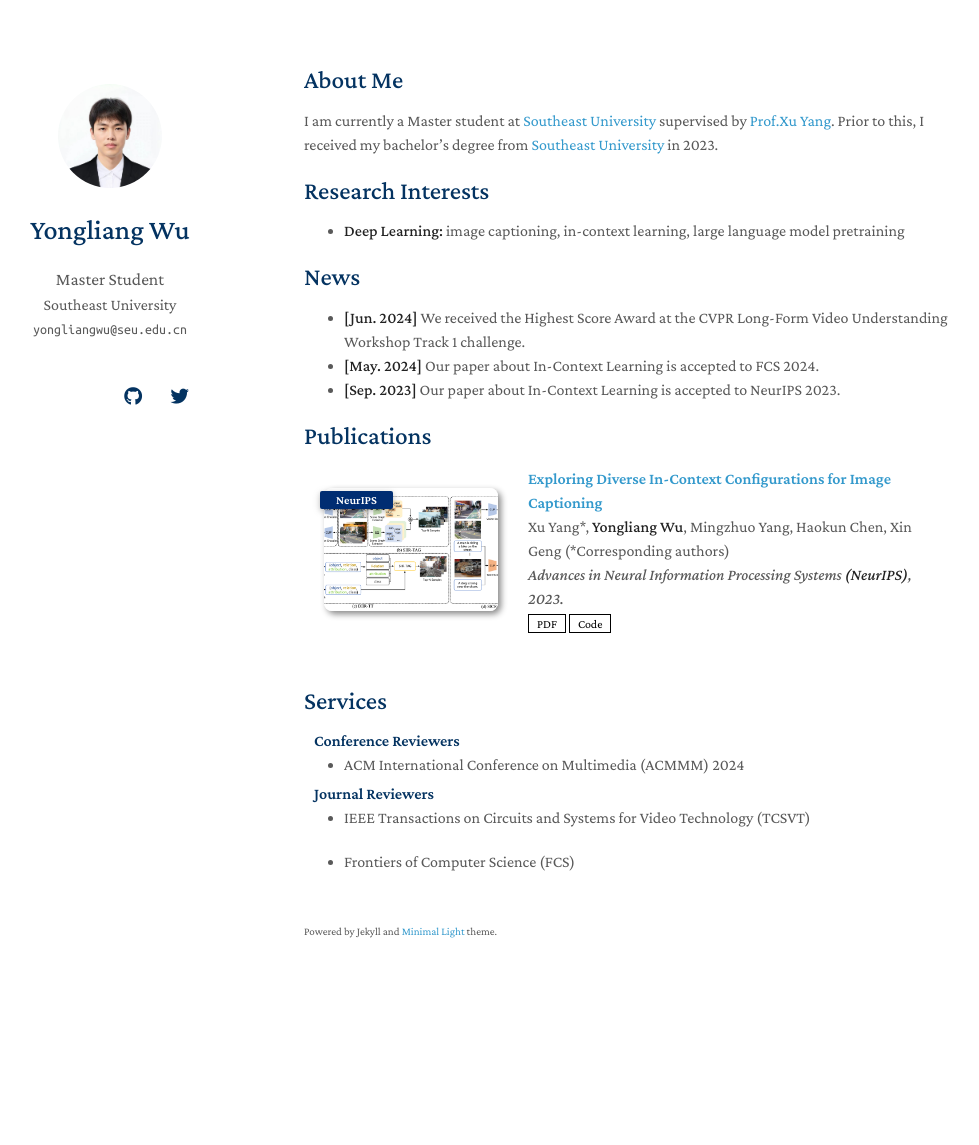
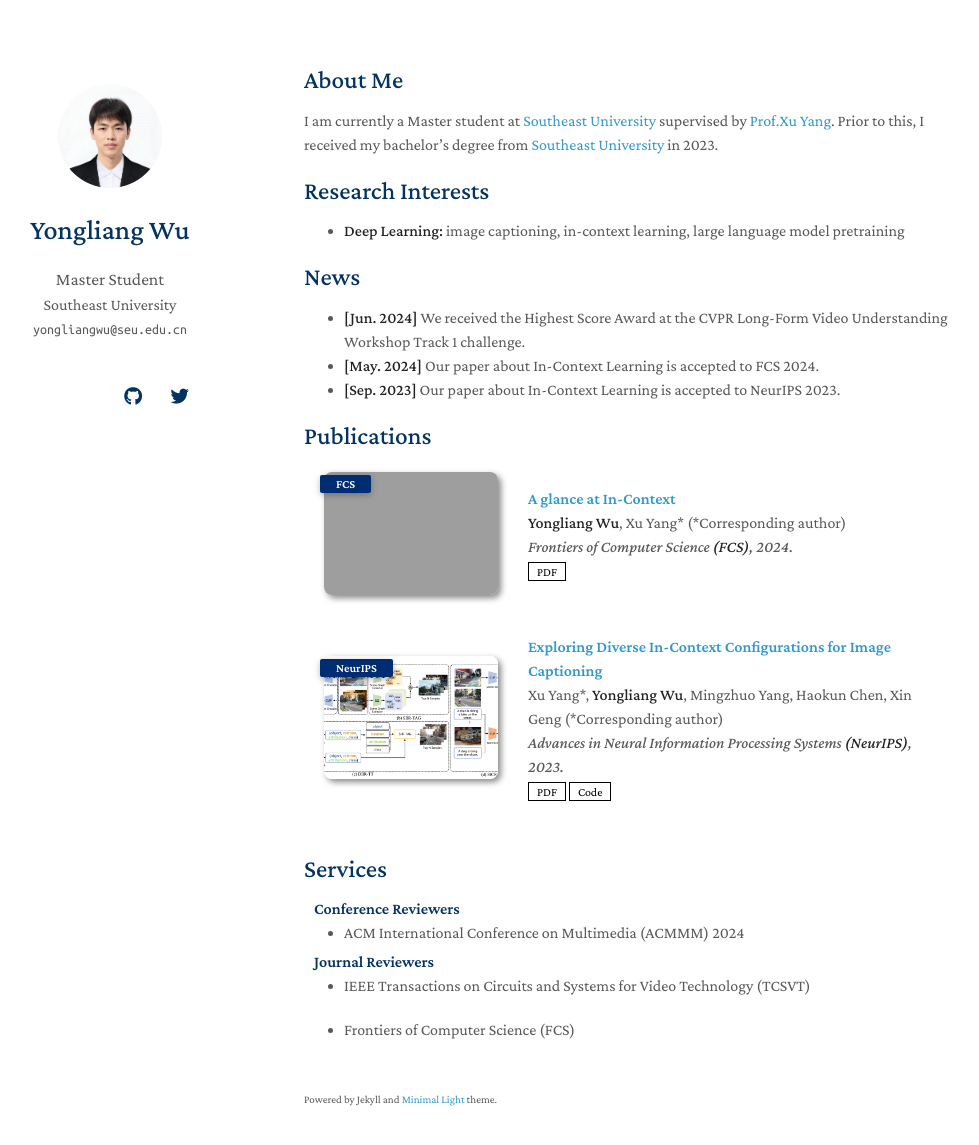
Before and after one commit to yongliang-wu/yongliang-wu.github.io, a Jekyll site: the page built from index.md, in a window 1280 px wide and 1180 px high. Shown: the top 1145 px of the window, without its empty margins (166-1145 px from the left). Built offline with Jekyll 4.4.1, drawn with Linux system fonts in a browser that asks for light colours; nearby versions of some CDN libraries; a style sheet for code colours, icons or effects is not loaded; our own code applies the rules of GitHub Pages for plain Markdown files; grey boxes are pictures that could not be loaded.

Commit message:
Update publications.yml

```diff
--- a/_data/publications.yml
+++ b/_data/publications.yml
@@ -1,7 +1,14 @@
 main:
 
+  - title: A glance at In-Context
+    authors: <strong>Yongliang Wu</strong>, Xu Yang* (*Corresponding author)
+    conference_short: FCS
+    conference: Frontiers of Computer Science <strong>(FCS)</strong>, 2024.
+    pdf: https://link.springer.com/article/10.1007/s11704-024-40013-9
+    image: ./assets/img/FCS2024.png
+
   - title: Exploring Diverse In-Context Configurations for Image Captioning
-    authors: Xu Yang*, <strong>Yongliang Wu</strong>, Mingzhuo Yang, Haokun Chen, Xin Geng (*Corresponding authors)
+    authors: Xu Yang*, <strong>Yongliang Wu</strong>, Mingzhuo Yang, Haokun Chen, Xin Geng (*Corresponding author)
     conference_short: NeurIPS
     conference: Advances in Neural Information Processing Systems <strong>(NeurIPS)</strong>, 2023.
     pdf: https://arxiv.org/abs/2305.14800
```
